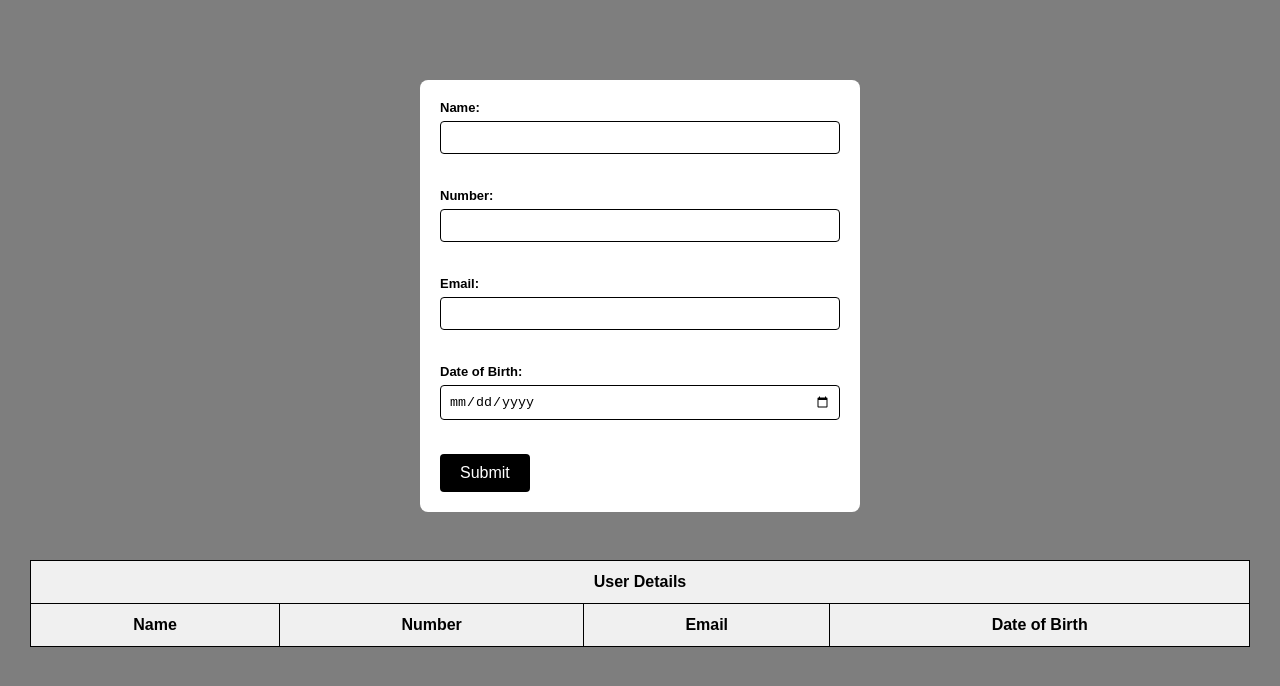
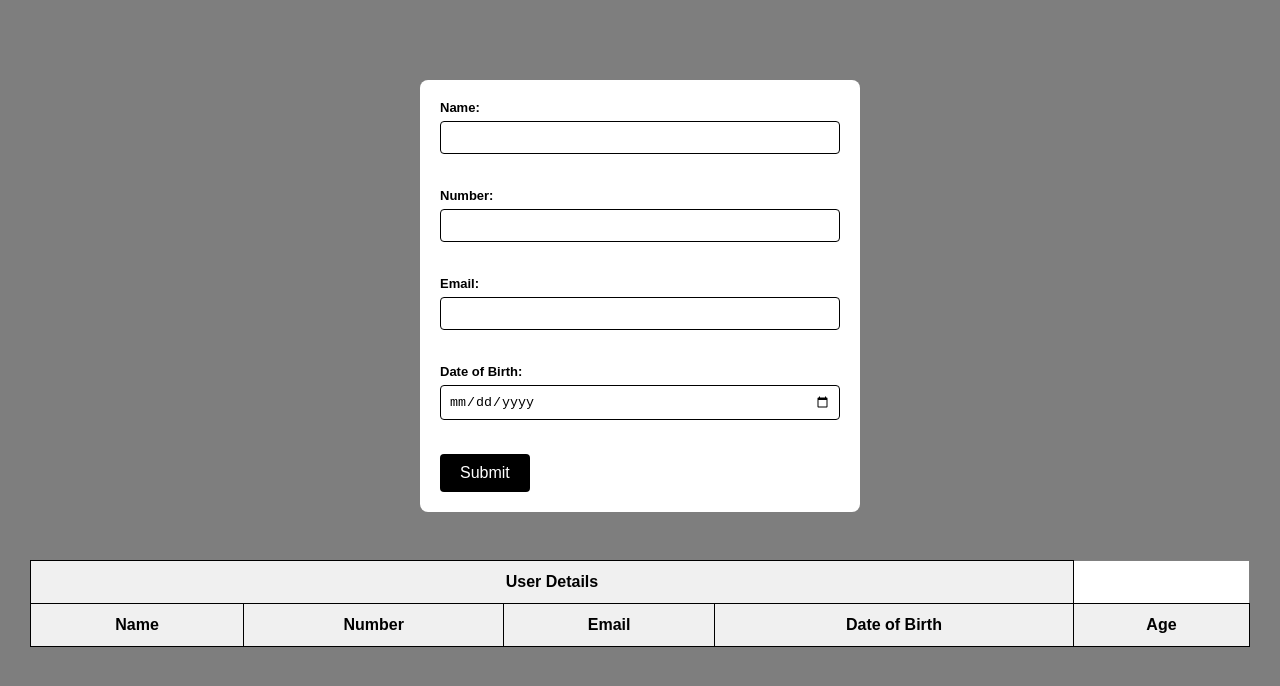
Before and after one commit to DaxPatadia28/Form---Task, a plain HTML site: page index.html in a window 1280 px wide. Drawn offline with Linux system fonts and the light colour scheme.

Commit message:
Update index.html

```diff
--- a/index.html
+++ b/index.html
@@ -29,6 +29,7 @@
                 <th  style="text-align: center;">Number</th>
                 <th  style="text-align: center;">Email</th>
                 <th  style="text-align: center;">Date of Birth</th>
+                <th  style="text-align: center;">Age</th>
             </tr>
         </thead>
         <tbody>
```
